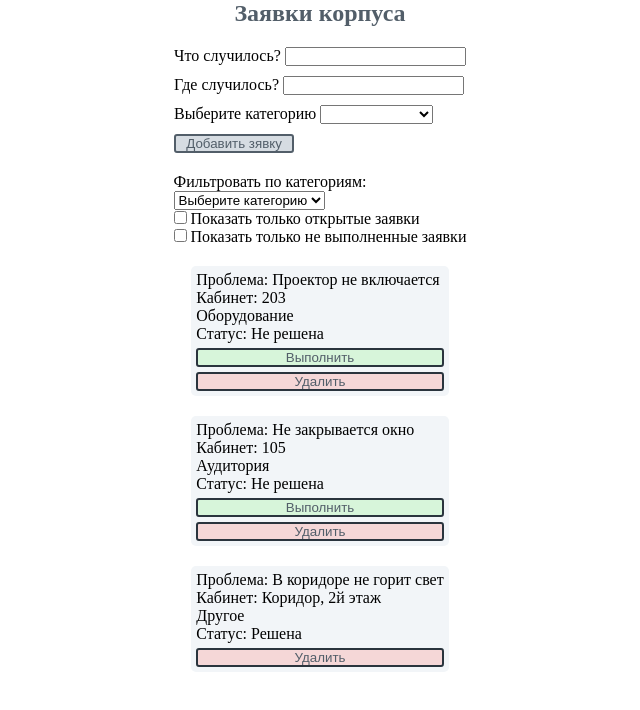
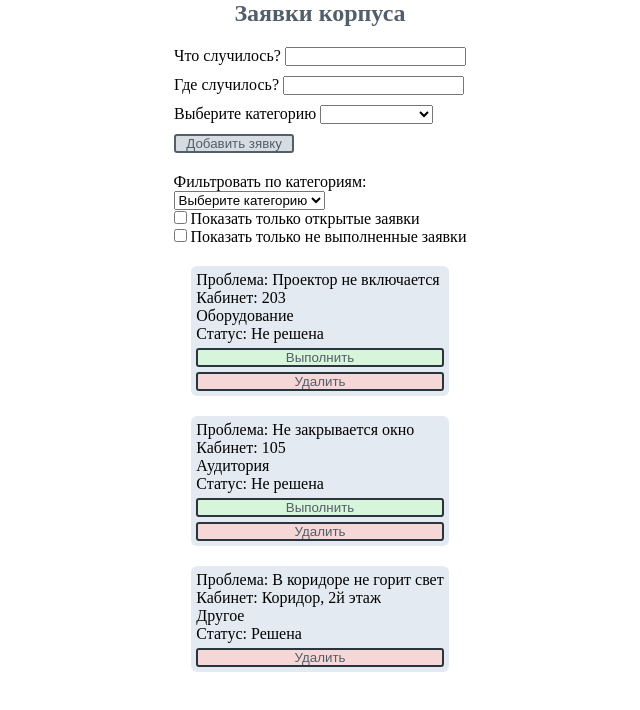
Before and after one commit to feltonkalt/js-control-ticket-board, a plain HTML site: page index.html in a window 1280 px wide. Shown: the whole page, without its empty margins (320-960 px from the left). Drawn offline with Linux system fonts and the light colour scheme.

Commit message:
redact css

```diff
--- a/index.css
+++ b/index.css
@@ -49,8 +49,8 @@ ul {
 
 .itemTicket {
     padding: 5px;
-    border-radius: 5px;
-    background-color: rgb(242, 245, 248);
+    border-radius: 6px;
+    background-color: rgb(227, 234, 241);
     display: flex;
     flex-direction: column;
     gap: 5px;
```
